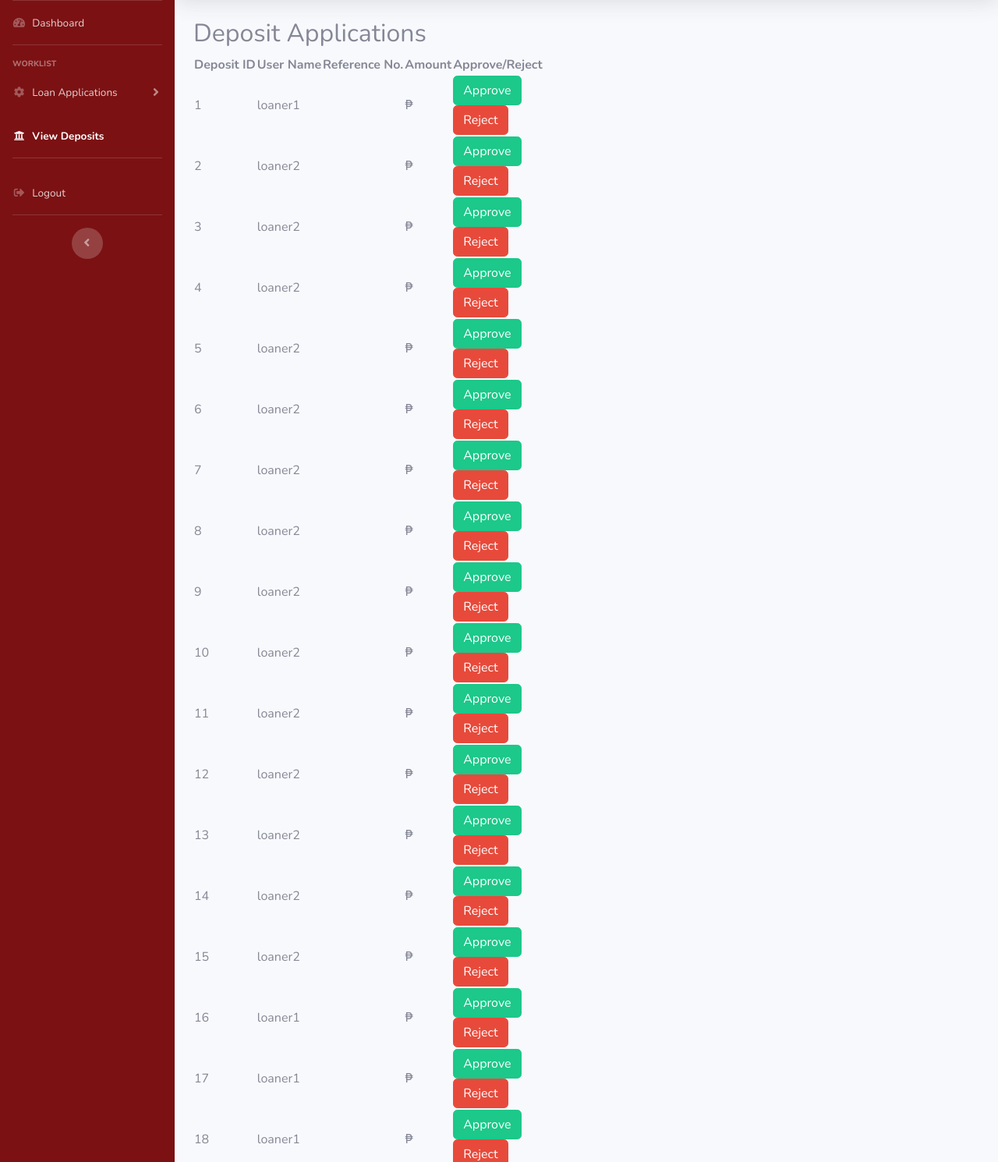
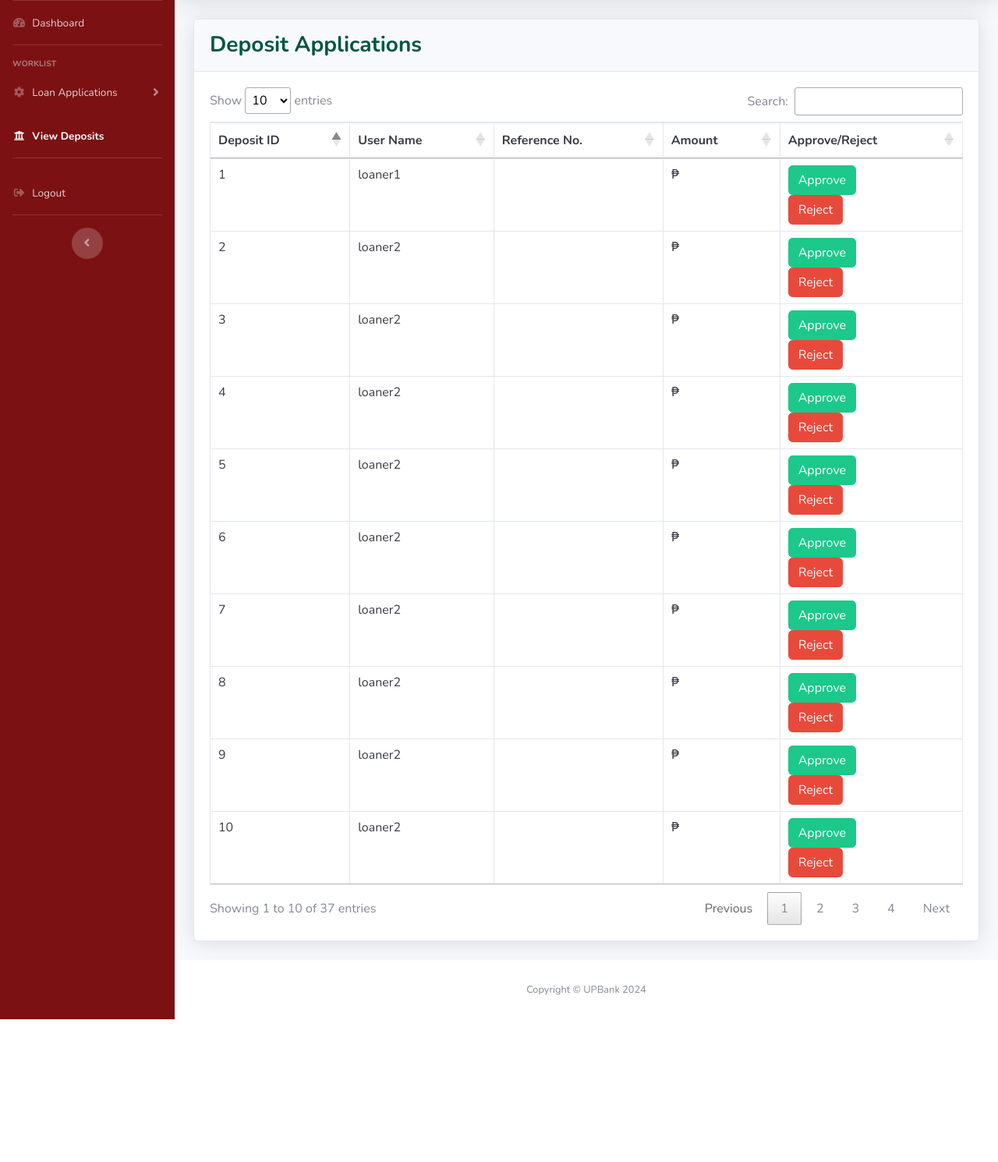
Before and after one commit to innoma0652/UP-Bank-Auto-Loan, a Django app: page /bank-officer/view-deposits/ in a window 1280 px wide. Shown: the part 70-1560 px from the top of the page at 78% size. After the commit the page ends 1377 px from the top, so only its background shows below. Run offline with Django 3.2, Linux system fonts and the light colour scheme; data comes from the database, SQL or seed files in the repository; both versions use the stored data as it was after the commit; some libraries are stand-ins or nearby versions.

Commit message:
updated deposit_applications.html

```diff
--- a/create_manage_acc/templates/create_manage_acc/deposit_applications.html
+++ b/create_manage_acc/templates/create_manage_acc/deposit_applications.html
@@ -1,7 +1,14 @@
 {% extends 'bank_officer/navbar.html' %}
+{% load static %}
 {% block content %}
-<h2>Deposit Applications</h2>
-<table>
+{% load humanize %}
+<div class="card shadow mb-4">
+    <div class="card-header py-3">
+        <h3 class="m-0 font-weight-bold" style="color:#00573f">Deposit Applications</h3>
+    </div>
+    <div class="card-body">
+        <div class="table-responsive">
+            <table class="table table-hover table-bordered text-gray-900" id="dataTable" width="100%" cellspacing="0">
                 <thead>
                     <tr>
                         <th>Deposit ID</th>
@@ -17,7 +24,7 @@
                         <td>{{ deposit.id }}</td>
                         <td>{{ deposit.user.username }}</td>
                         <td>{{ deposit.reference_number }}</td>
-                <td>₱ {{ deposit.amount }}</td>
+                        <td>₱ {{ deposit.amount|intcomma }}</td>
                         <td>
                             <form action="{% url 'approve_deposit' deposit.id %}" method="post">
                                 {% csrf_token %}
@@ -32,4 +39,7 @@
                     {% endfor %}
                 </tbody>
             </table>
-{% endblock %}
+        </div>
+    </div>
+</div>
+{% endblock content %}
```
Also changed, not shown: db.sqlite3. Lines whose indentation alone changed are shown as unchanged.
